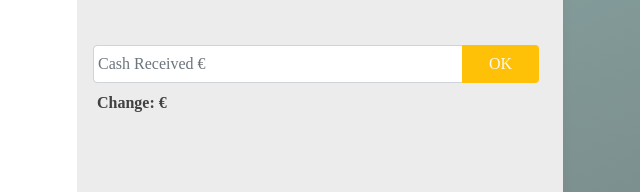
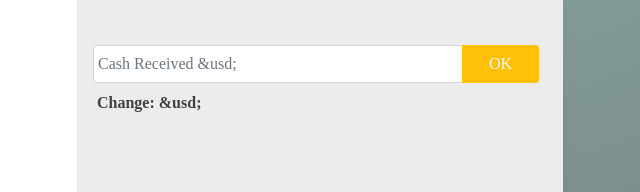
Before and after one commit to Ditty225/beanmachine2.github.io, a plain HTML site: page index.html in a window 1280 px wide. Shown: the part 495-687 px from the top of the page, 563-1203 px from the left. Drawn offline with nearby package versions, Linux system fonts and the light colour scheme; a web font is replaced by a local one.

Commit message:
Update index.html

```diff
--- a/index.html
+++ b/index.html
@@ -83,11 +83,11 @@
                 </div>
 
                 <div class="input-group row mb-2 mt-5">
-                    <input type="text" class="form-control ms-3 outline-none ps-1" id="cash-received" placeholder="Cash Received &euro; ">
+                    <input type="text" class="form-control ms-3 outline-none ps-1" id="cash-received" placeholder="Cash Received &usd; ">
                     <button class="btn bg-warning text-light  col-2" id="confirm-cash"  type="button" onClick="change();">OK</button>
                 </div>
 
-                    <div class="change col fw-bold mb-5 ps-2">Change: &euro; </div>
+                    <div class="change col fw-bold mb-5 ps-2">Change: &usd; </div>
                     <a href="." class="btn bg-warning">REGISTER</a>
                 </div>
 
```
